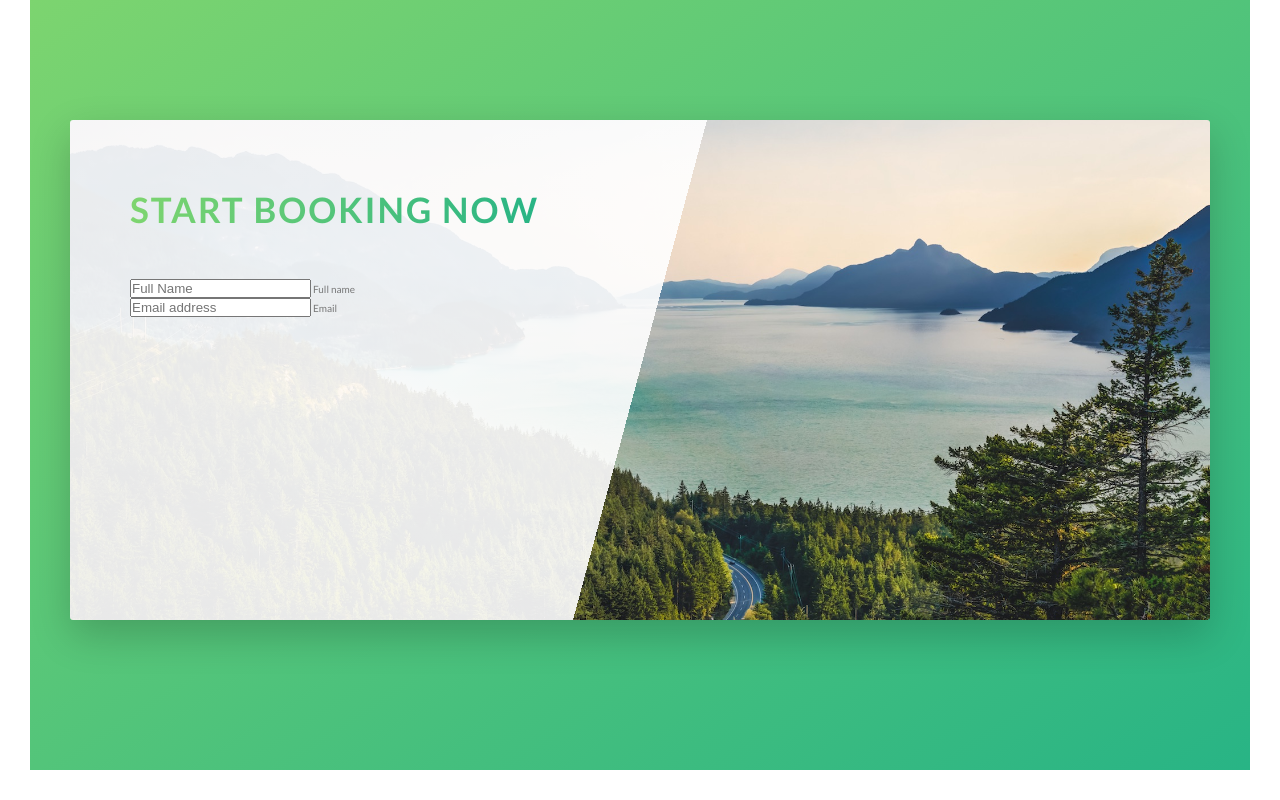
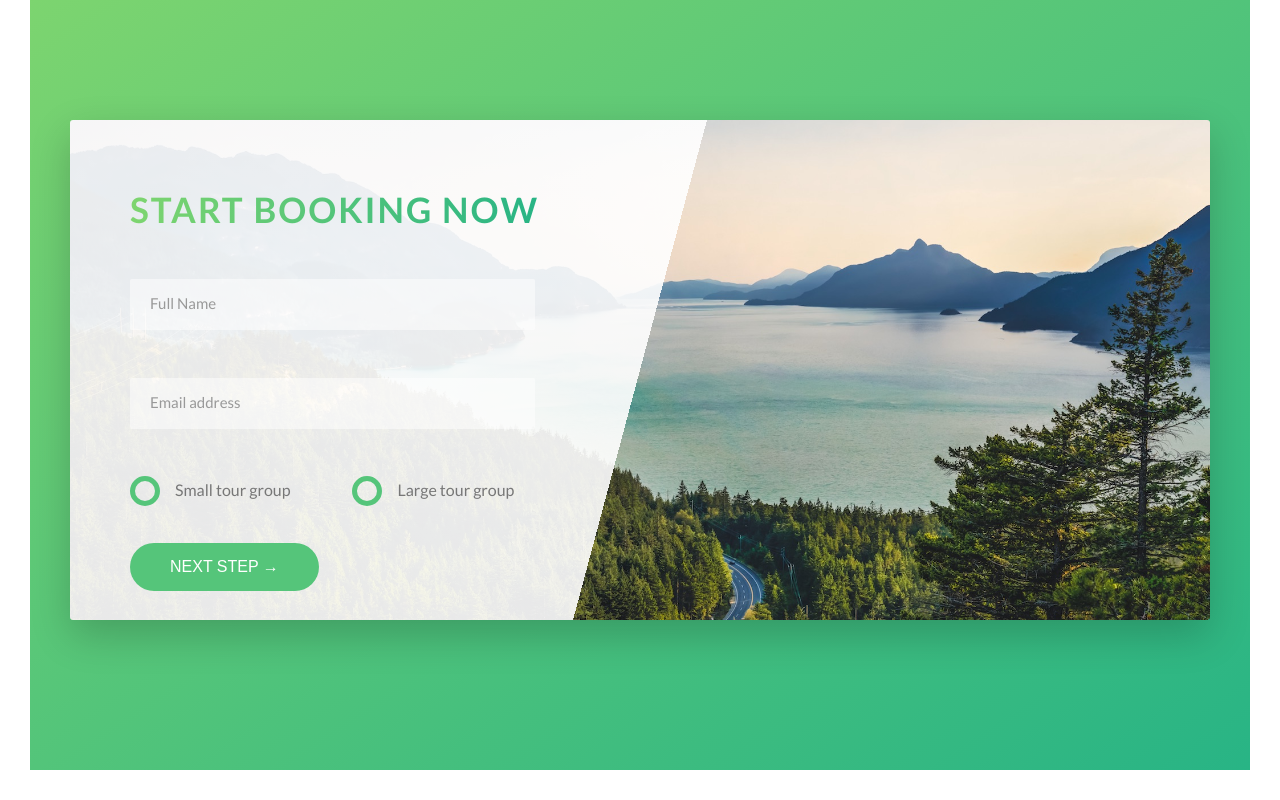
Before and after one commit to Hercha/advanced-css, a website: page index.html in a window 1280 px wide. Shown: the part 4455-5255 px from the top of the page. Drawn offline with Linux system fonts and the light colour scheme.

Commit message:
booking section finish

```diff
--- a/index.html
+++ b/index.html
@@ -278,6 +278,25 @@
                                     <input type="email" class="form__input" placeholder="Email address" id="email" required>
                                     <label for="email" class="form__label">Email</label>
                                 </div>
+                                <div class="form__group u-margin-bottom-medium">
+                                    <div class="form__radio-group">
+                                        <input type="radio" class="form__radio-input" id="small" name="size">
+                                        <label for="small" class="form__radio-label">
+                                            <span class="form__radio-button"></span>
+                                            Small tour group
+                                        </label>
+                                    </div>
+                                    <div class="form__radio-group">
+                                        <input type="radio" class="form__radio-input" id="large" name="size">
+                                        <label for="large" class="form__radio-label">
+                                            <span class="form__radio-button"></span>
+                                            Large tour group
+                                        </label>
+                                    </div>
+                                </div>
+                                <div class="form__group">
+                                    <button class="btn btn--green">Next step &rarr;</button>
+                                </div>
                             </form>
                         </div>
                     </div>
--- a/sass/abstracts/_variables.scss
+++ b/sass/abstracts/_variables.scss
@@ -13,6 +13,8 @@ $color-grey-light-1: #f7f7f7;
 $color-grey-light-2: #eee;
 
 $color-grey-dark: #777;
+$color-grey-dark-2: #999;
+
 $color-white: #fff;
 $color-black: #000;
 
--- a/sass/base/_utilities.scss
+++ b/sass/base/_utilities.scss
@@ -1,8 +1,8 @@
-.u-center-text { text-align: center; }
+.u-center-text { text-align: center !important; }
 
-.u-margin-bottom-small { margin-bottom: 1.5rem; }
-.u-margin-bottom-medium { margin-bottom: 4rem; }
-.u-margin-bottom-big { margin-bottom: 8rem; }
+.u-margin-bottom-small { margin-bottom: 1.5rem !important; }
+.u-margin-bottom-medium { margin-bottom: 4rem !important; }
+.u-margin-bottom-big { margin-bottom: 8rem !important; }
 
-.u-margin-top-big { margin-top: 8rem; }
-.u-margin-top-huge { margin-top: 10rem; }
+.u-margin-top-big { margin-top: 8rem !important; }
+.u-margin-top-huge { margin-top: 10rem !important; }
--- a/sass/components/_button.scss
+++ b/sass/components/_button.scss
@@ -1,4 +1,5 @@
 .btn {
+    &,
     &:link,
     &:visited {
         text-transform: uppercase;
@@ -9,6 +10,10 @@
         transition: all .2s;
         position: relative;
         font-size: $default-font-size;
+
+        // Change for the <button> element
+        border: none;
+        cursor: pointer;
     }
 
     &:hover {
@@ -20,7 +25,9 @@
         }
     }
 
-    &:active {
+    &:active,
+    &:focus {
+        outline: none;
         transform: translateY(-1px);
         box-shadow: 0 .5rem 1rem rgba($color-black, .2);
     }
--- /dev/null
+++ b/sass/components/_form.scss
@@ -0,0 +1,94 @@
+.form {
+    &__group:not(:last-child) {
+        margin-bottom: 2rem;
+    }
+
+    &__input {
+        font-size: 1.5rem;
+        font-family: inherit;
+        color: inherit;
+        padding: 1.5rem 2rem;
+        border-radius: 2px;
+        background-color: rgba($color-white, 0.5);
+        border: none;
+        border-bottom: 3px solid transparent;
+        width: 90%;
+        display: block;
+        transition: all .3s;
+
+        &:focus {
+            outline: none;
+            box-shadow: 0 1rem 2rem rgba($color-black, .1);
+            border-bottom: 3px solid $color-primary;
+        }
+
+        &:focus:invalid {
+            border-bottom: 3px solid $color-secondary-dark;
+        }
+
+        &::-webkit-input-placeholder {
+            color: $color-grey-dark-2;
+        }
+    }
+
+    &__label {
+        font-size: 1.2rem;
+        font-weight: 700;
+        margin-left: 2rem;
+        margin-top: .7rem;
+        display: block;
+        transition: all .3s;
+    }
+
+    &__input:placeholder-shown + &__label {
+        opacity: 0;
+        visibility: hidden;
+        transform: translateY(-4rem);
+    }
+
+    &__radio-group {
+        width: 49%;
+        display: inline-block;
+    }
+
+    &__radio-input {
+        display: none;
+    }
+
+    &__radio-label {
+        font-size: $default-font-size;
+        cursor: pointer;
+        position: relative;
+        padding-left: 4.5rem;
+    }
+
+    &__radio-button {
+        height: 3rem;
+        width: 3rem;
+        border: 5px solid $color-primary;
+        border-radius: 50%;
+        display: inline-block;
+        position: absolute;
+        left: 0;
+        top: -.4rem;
+
+        &::after {
+            content: "";
+            display: block;
+            height: 1.3rem;
+            width: 1.3rem;
+            border-radius: 50%;
+            position: absolute;
+            top: 50%;
+            left: 50%;
+            transform: translate(-50%, -50%);
+            background-color: $color-primary;
+            opacity: 0;
+            transition: opacity .2s;
+        }
+    }
+
+    &__radio-input:checked ~ &__radio-label &__radio-button::after {
+        opacity: 1;
+    }
+}
--- a/sass/main.scss
+++ b/sass/main.scss
@@ -13,6 +13,7 @@
 @import "components/feature-box";
 @import "components/card";
 @import "components/story";
+@import "components/form";
 
 @import "layout/header";
 @import "layout/grid";
```
Also changed, not shown: css/style.css.
